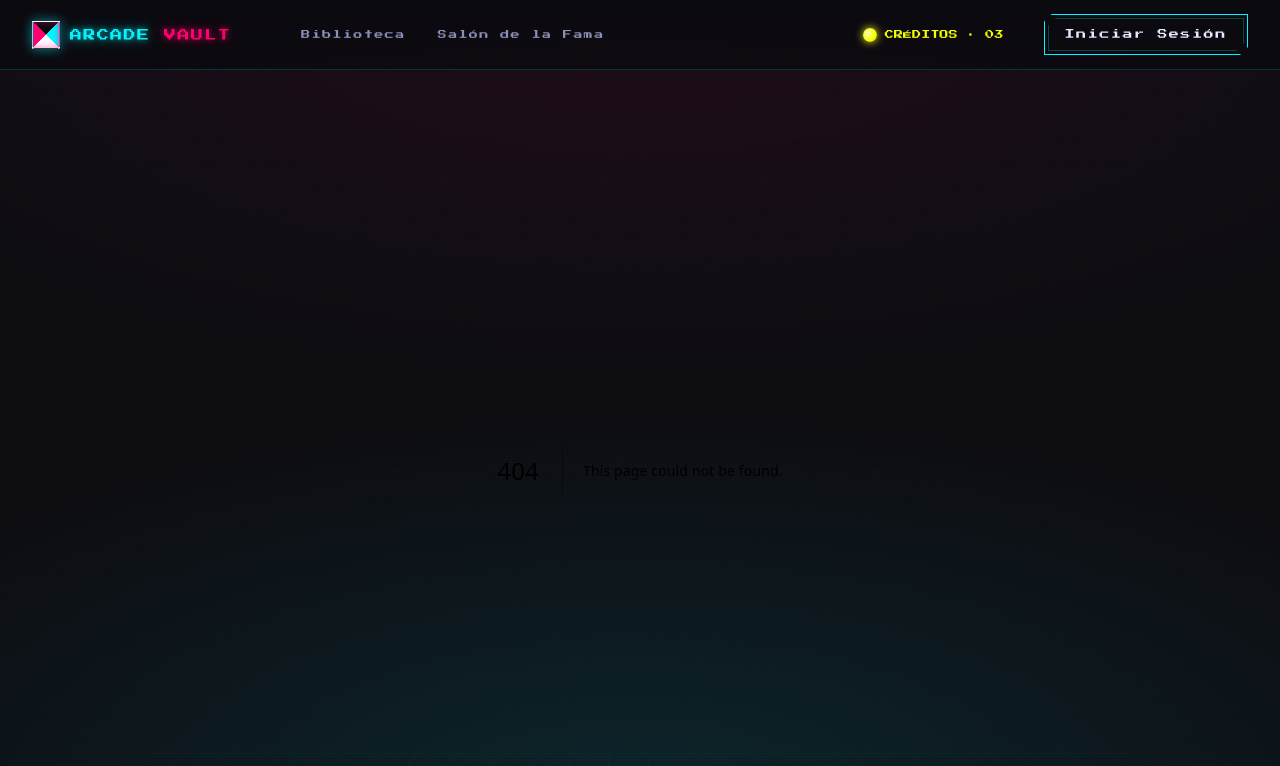
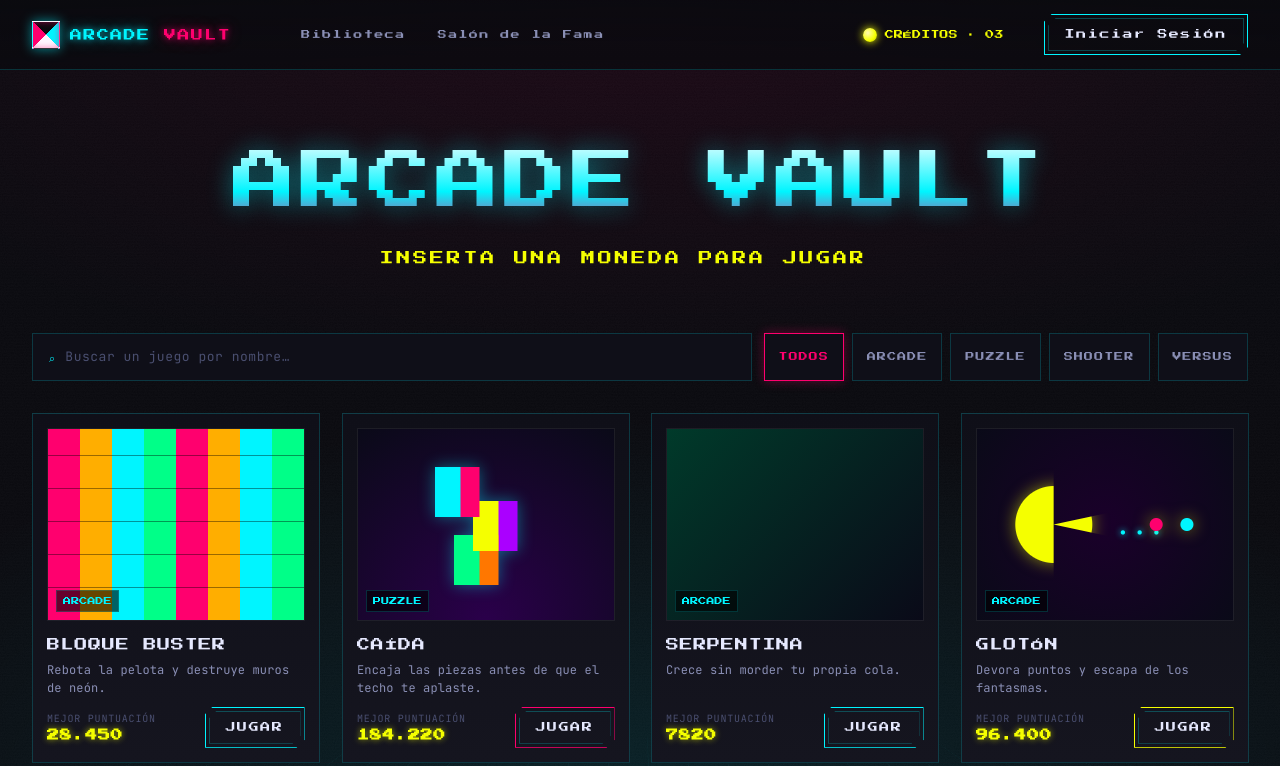
Before and after one commit to modoZen/arcade-vualt, a Next.js app: page /juego in a window 1280 px wide. Before the commit this address had no page. Shown: the top 766 px of the page. Built offline with nearby package versions, Linux system fonts and the light colour scheme.

Commit message:
feat: agregar componente Biblioteca con funcionalidad de búsqueda y filtrado de juegos

```diff
--- /dev/null
+++ b/app/juego/page.tsx
@@ -0,0 +1,65 @@
+"use client";
+
+import { useMemo, useState } from "react";
+import { GameCard } from "@/components/GameCard";
+import { GAMES, CATS } from "@/app/data/games";
+
+export default function Biblioteca() {
+  const [q, setQ] = useState("");
+  const [cat, setCat] = useState<(typeof CATS)[number]>("TODOS");
+
+  const filtered = useMemo(() => {
+    return GAMES.filter(
+      (g) => (cat === "TODOS" || g.cat === cat) && g.title.toLowerCase().includes(q.toLowerCase())
+    );
+  }, [q, cat]);
+
+  return (
+    <div className="fade-in">
+      <section className="av-hero">
+        <h1 className="flicker">ARCADE VAULT</h1>
+        <div className="sub">
+          INSERTA UNA MONEDA PARA JUGAR <span className="blink">_</span>
+        </div>
+      </section>
+
+      <div className="av-filters">
+        <div className="av-search">
+          <span className="ico">⌕</span>
+          <input
+            value={q}
+            onChange={(e) => setQ(e.target.value)}
+            placeholder="Buscar un juego por nombre…"
+          />
+        </div>
+        <div className="av-chips">
+          {CATS.map((c) => (
+            <button
+              key={c}
+              className={"chip" + (cat === c ? " active" : "")}
+              onClick={() => setCat(c)}
+            >
+              {c}
+            </button>
+          ))}
+        </div>
+      </div>
+
+      <div className="av-grid">
+        {filtered.map((g) => (
+          <GameCard key={g.id} game={g} />
+        ))}
+        {filtered.length === 0 && (
+          <div
+            style={{ gridColumn: "1 / -1", textAlign: "center", padding: 80, color: "var(--ink-faint)" }}
+          >
+            <div className="pixel" style={{ fontSize: 14, color: "var(--magenta)", marginBottom: 12 }}>
+              NO HAY RESULTADOS
+            </div>
+            <div>Intenta otra búsqueda o categoría.</div>
+          </div>
+        )}
+      </div>
+    </div>
+  );
+}
```
